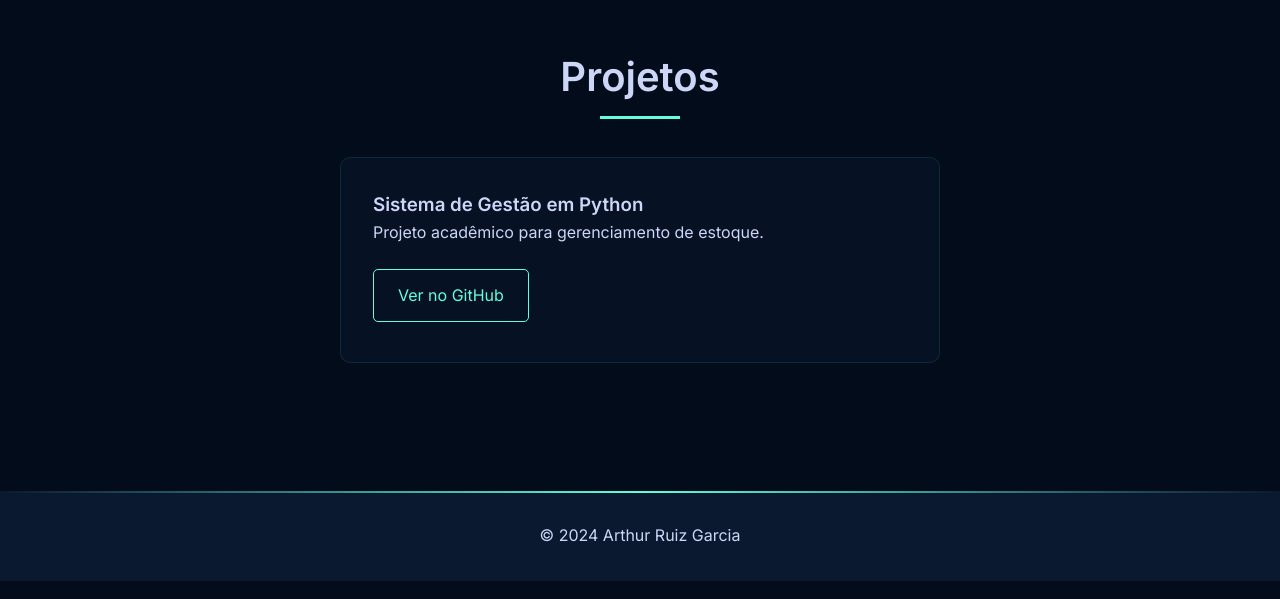
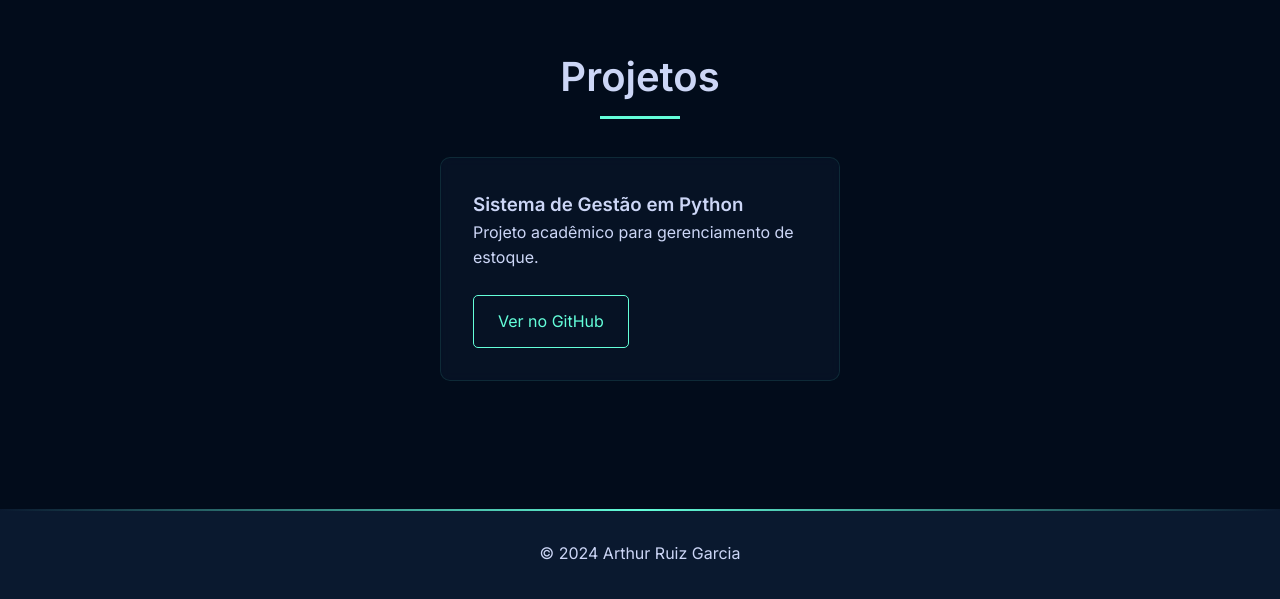
Before and after one commit to ydrozzy0/ydrozzy0.github.io, a plain HTML site: page index.html in a window 1280 px wide. Shown: the part 1616-2215 px from the top of the page. Drawn offline with Linux system fonts and the light colour scheme.

Commit message:
Update style.css

```diff
--- a/style.css
+++ b/style.css
@@ -5,21 +5,6 @@
     --dark: #020c1b; /* Preto azulado */
     --light: #ccd6f6; /* Azul claro para texto */
     --accent: #1e90ff; /* Azul detalhes */
-}
-
-/* Efeito de partículas no fundo */
-body::before {
-    content: "";
-    position: fixed;
-    top: 0;
-    left: 0;
-    width: 100%;
-    height: 100%;
-    background: radial-gradient(circle at var(--x) var(--y),
-                rgba(10, 25, 47, 0.8) 0%,
-                var(--dark) 100%);
-    z-index: -1;
-    pointer-events: none;
 }
 
 /* Reset e Estilos Gerais */
@@ -35,23 +20,9 @@ body {
     color: var(--light);
     background-color: var(--dark);
     overflow-x: hidden;
-    cursor: none;
 }
 
-/* Cursor personalizado */
-.custom-cursor {
-    position: fixed;
-    width: 20px;
-    height: 20px;
-    border-radius: 50%;
-    background-color: var(--secondary);
-    mix-blend-mode: difference;
-    pointer-events: none;
-    z-index: 9999;
-    transform: translate(-50%, -50%);
-    transition: transform 0.1s ease;
-}
-
+/* Container principal */
 .container {
     width: 85%;
     max-width: 1200px;
@@ -83,17 +54,13 @@ body {
     font-size: 3rem;
     margin-bottom: 1.5rem;
     background: linear-gradient(to right, var(--light) 0%, var(--secondary) 100%);
-    /* Standard property */
     background-clip: text;
-    /* Vendor prefixes for compatibility */
     -webkit-background-clip: text;
     -moz-background-clip: text;
-    /* Text color fallback and transparent fill */
     color: transparent;
     -webkit-text-fill-color: transparent;
     -moz-text-fill-color: transparent;
 }
-
 
 .hero h2 {
     font-size: 2rem;
@@ -197,10 +164,10 @@ h2::after {
 
 /* Projetos */
 .projects-grid {
-    display: flex;
-    justify-content: center;
-    flex-wrap: wrap;
+    display: grid;
+    grid-template-columns: repeat(auto-fit, minmax(300px, 1fr));
     gap: 2rem;
+    justify-items: center;
 }
 
 .project-card {
@@ -210,31 +177,16 @@ h2::after {
     border: 1px solid rgba(100, 255, 218, 0.1);
     transition: all 0.3s ease;
     width: 100%;
-    max-width: 600px;
+    max-width: 400px;
     backdrop-filter: blur(5px);
     position: relative;
     overflow: hidden;
-}
-
-.project-card::before {
-    content: "";
-    position: absolute;
-    top: 0;
-    left: -100%;
-    width: 100%;
-    height: 100%;
-    background: linear-gradient(90deg, transparent, rgba(100, 255, 218, 0.1), transparent);
-    transition: all 0.6s ease;
 }
 
 .project-card:hover {
     transform: translateY(-5px);
     border-color: var(--secondary);
     box-shadow: 0 10px 30px rgba(100, 255, 218, 0.2);
-}
-
-.project-card:hover::before {
-    left: 100%;
 }
 
 .btn {
@@ -247,19 +199,6 @@ h2::after {
     margin-top: 1.5rem;
     border: 1px solid var(--secondary);
     transition: all 0.3s ease;
-    position: relative;
-    overflow: hidden;
-}
-
-.btn::before {
-    content: "";
-    position: absolute;
-    top: 0;
-    left: -100%;
-    width: 100%;
-    height: 100%;
-    background: linear-gradient(90deg, transparent, rgba(100, 255, 218, 0.2), transparent);
-    transition: all 0.6s ease;
 }
 
 .btn:hover {
@@ -267,8 +206,12 @@ h2::after {
     box-shadow: 0 0 10px rgba(100, 255, 218, 0.5);
 }
 
-.btn:hover::before {
-    left: 100%;
+/* Contato */
+.contact-info p {
+    margin: 1rem 0;
+    display: flex;
+    align-items: center;
+    gap: 10px;
 }
 
 /* Rodapé */
@@ -290,6 +233,29 @@ footer::before {
     background: linear-gradient(90deg, transparent, var(--secondary), transparent);
 }
 
+/* Cursor personalizado (opcional) */
+.custom-cursor {
+    position: fixed;
+    width: 20px;
+    height: 20px;
+    border-radius: 50%;
+    background-color: var(--secondary);
+    mix-blend-mode: difference;
+    pointer-events: none;
+    z-index: 9999;
+    transform: translate(-50%, -50%);
+    transition: transform 0.3s ease-out, background-color 0.2s ease;
+    display: none; /* Inicia oculto */
+}
+
+body.cursor-active {
+    cursor: none;
+}
+
+body.cursor-active .custom-cursor {
+    display: block;
+}
+
 /* Responsivo */
 @media (max-width: 768px) {
     .hero {
@@ -304,24 +270,11 @@ footer::before {
         font-size: 1.5rem;
     }
 
-    .project-card {
-        max-width: 100%;
-    }
-
     section {
         padding: 4rem 0;
     }
-}
 
-/* Animação do background */
-@keyframes gradientMove {
-    0% {
-        background-position: 0% 50%;
-    }
-    50% {
-        background-position: 100% 50%;
-    }
-    100% {
-        background-position: 0% 50%;
+    .projects-grid {
+        grid-template-columns: 1fr;
     }
 }
```
